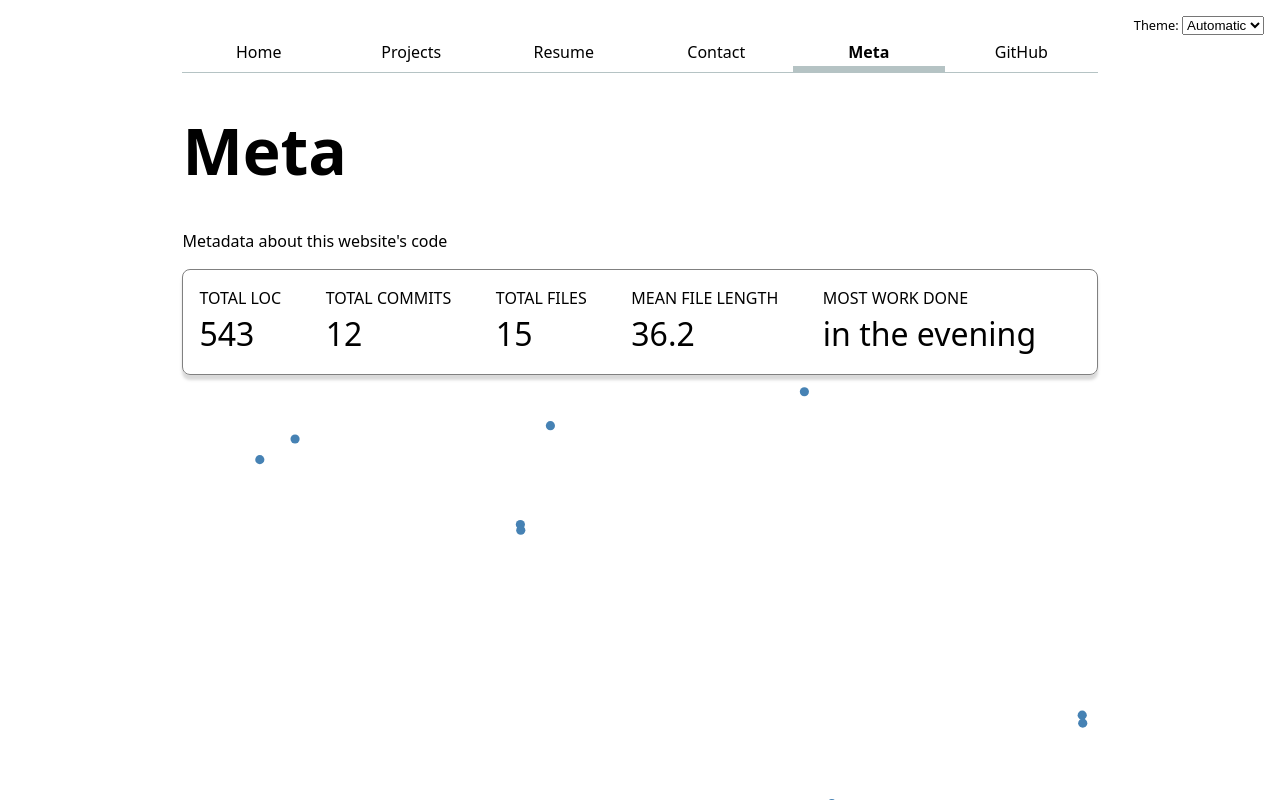
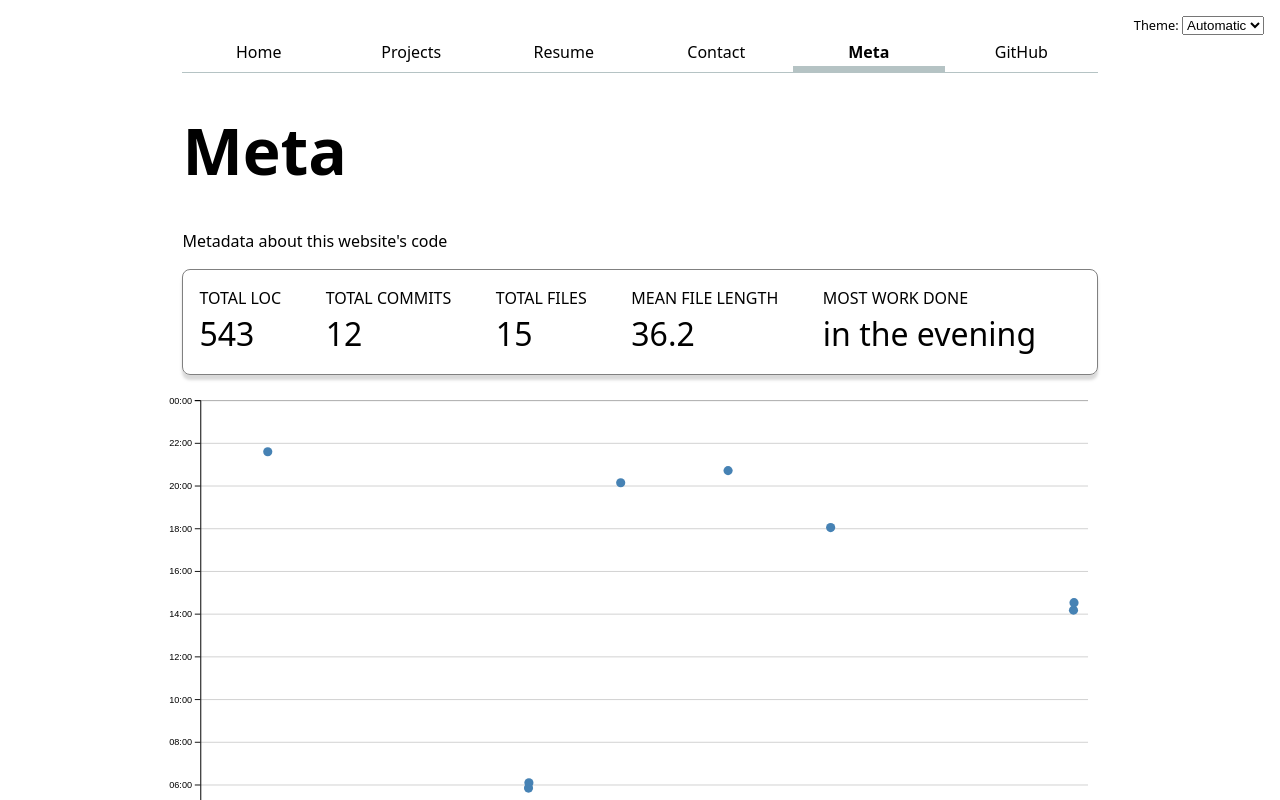
Before and after one commit to casillasenrique/vis-portfolio-svelte, a SvelteKit app: page /meta in a window 1280 px wide. Shown: the top 800 px of the page. Built offline with nearby package versions, Linux system fonts and the light colour scheme.

Commit message:
Added gridlines

```diff
--- a/src/routes/meta/+page.svelte
+++ b/src/routes/meta/+page.svelte
@@ -70,11 +70,41 @@
   const width = 1000,
     height = 600;
 
-  const yScale = d3.scaleLinear([0, 24], [0, height]);
+  const margin = { top: 10, right: 10, bottom: 30, left: 20 };
+
+  const usableArea = {
+    top: margin.top,
+    right: width - margin.right,
+    bottom: height - margin.bottom,
+    left: margin.left,
+  };
+  usableArea.width = usableArea.right - usableArea.left;
+  usableArea.height = usableArea.bottom - usableArea.top;
+
+  const yScale = d3.scaleLinear([0, 24], [usableArea.bottom, usableArea.top]);
   $: xScale = d3
-    .scaleTime(d3.extent(commits, (d) => d.datetime), [0, width])
+    .scaleTime(
+      d3.extent(commits, (d) => d.datetime),
+      [usableArea.left, usableArea.right],
+    )
     .nice();
   $: console.log(xScale());
+
+  let xAxis, yAxis, yAxisGridlines;
+
+  $: {
+    d3.select(xAxis).call(d3.axisBottom(xScale));
+    d3.select(yAxis).call(
+      d3
+        .axisLeft(yScale)
+        .tickFormat((d) => String(d % 24).padStart(2, '0') + ':00'),
+    );
+  }
+  $: {
+    d3.select(yAxisGridlines).call(
+      d3.axisLeft(yScale).tickFormat('').tickSize(-usableArea.width),
+    );
+  }
 </script>
 
 <h1>Meta</h1>
@@ -92,6 +122,13 @@
 />
 
 <svg viewBox="0 0 {width} {height}">
+  <g
+    class="gridlines"
+    transform="translate({usableArea.left}, 0)"
+    bind:this={yAxisGridlines}
+  />
+  <g transform="translate(0, {usableArea.bottom})" bind:this={xAxis} />
+  <g transform="translate({usableArea.left}, 0)" bind:this={yAxis} />
   <g class="dots">
     {#each commits as commit, index}
       <circle
@@ -108,4 +145,8 @@
   svg {
     overflow: visible;
   }
+
+  .gridlines {
+    stroke-opacity: 0.2;
+  }
 </style>
```
Also changed, not shown: loc.csv.
